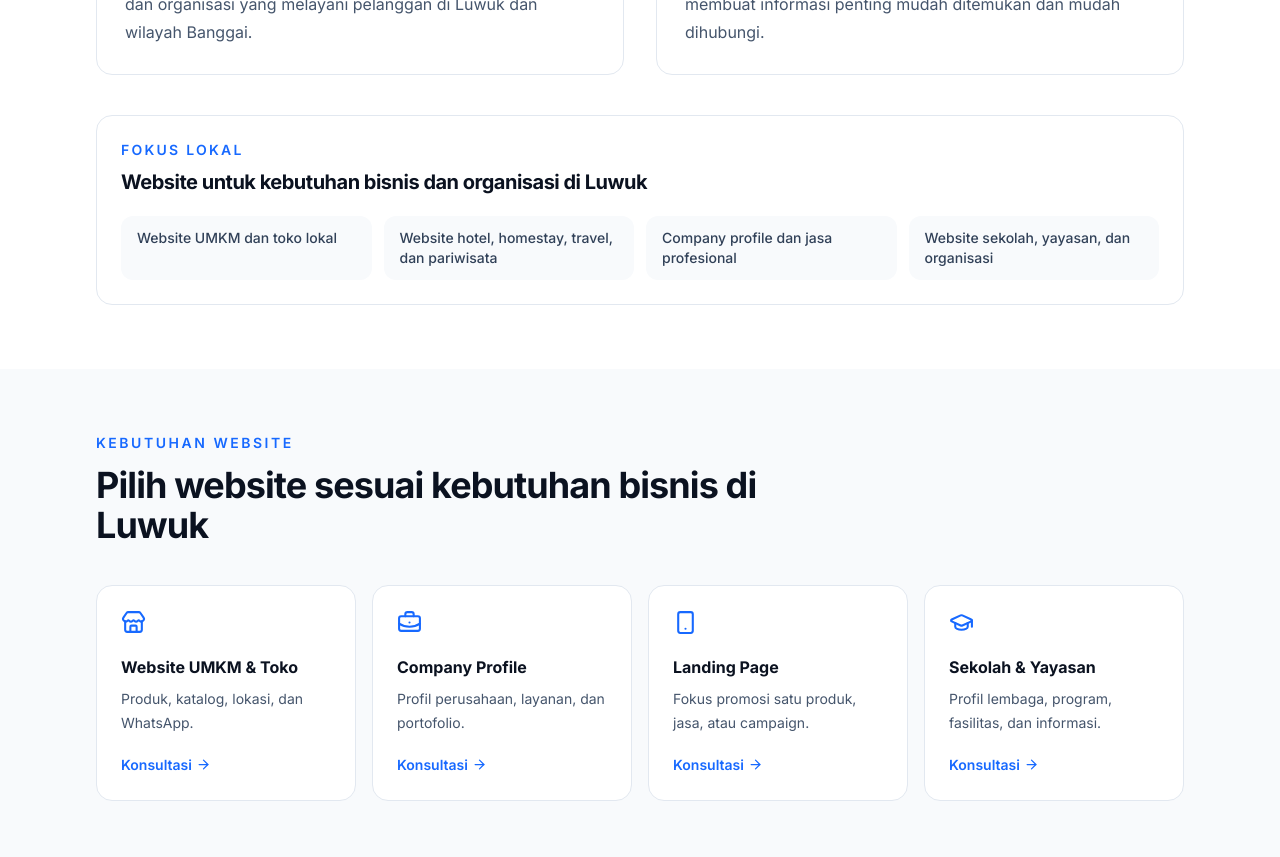
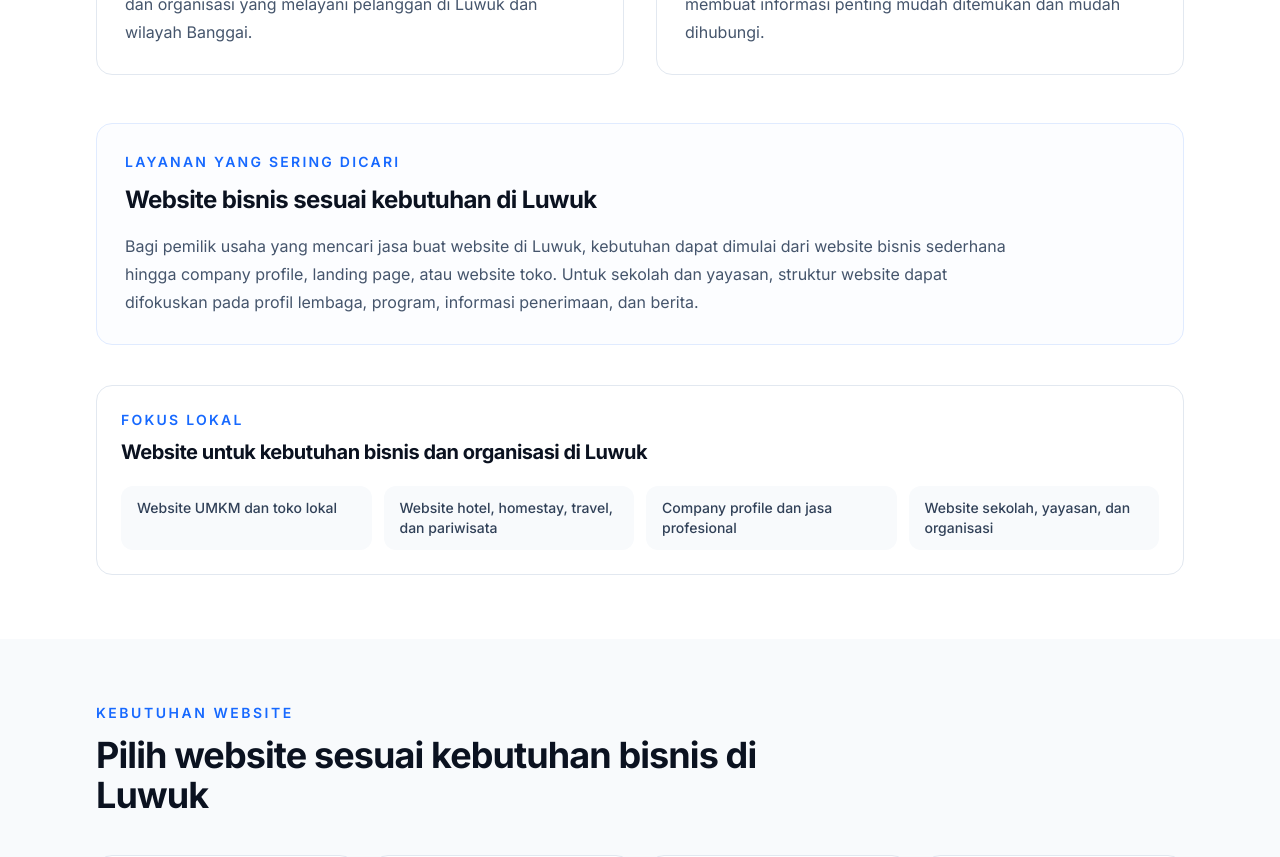
Before and after one commit to barrack3030-wq/NAKAMA-DIGITAL-UPGRADE, a React (Vite) app: page /luwuk/ in a window 1280 px wide. Shown: the part 2160-3017 px from the top of the page. Built offline with nearby package versions, Linux system fonts and the light colour scheme.

Commit message:
seo: expand keyword coverage across pilot city services

```diff
--- a/scripts/generate-city-pages.mjs
+++ b/scripts/generate-city-pages.mjs
@@ -42,6 +42,10 @@ const staticCityContent = (city) => `
       <ul>
         ${city.serviceFocus.map((item) => `<li>${escapeHtml(item)}</li>`).join('')}
       </ul>
+    </section>
+    <section>
+      <h2>Layanan yang sering dicari di ${escapeHtml(city.city)}</h2>
+      <p>${escapeHtml(city.keywordCoverage)}</p>
     </section>
     <section>
       <h2>Layanan website di ${escapeHtml(city.city)}</h2>
--- a/src/data/localSeoCities.json
+++ b/src/data/localSeoCities.json
@@ -22,7 +22,8 @@
     "seoHeading": "Jasa website untuk bisnis Luwuk dan wilayah Banggai",
     "seoParagraph": "Pemilik usaha di Luwuk membutuhkan halaman resmi yang mudah dibagikan ketika calon pelanggan mencari profil bisnis, layanan, lokasi, atau kontak. Website dapat menjadi pusat informasi untuk UMKM, jasa profesional, hotel, travel, dan organisasi yang melayani pelanggan di Luwuk dan wilayah Banggai.",
     "seoSecondHeading": "Jenis website yang dapat dikembangkan di Luwuk",
-    "seoSecondParagraph": "Struktur website dapat disesuaikan dengan tujuan bisnis: katalog dan WhatsApp untuk toko, company profile untuk perusahaan, halaman layanan untuk profesional, atau website informasi untuk sekolah dan yayasan. Fokusnya adalah membuat informasi penting mudah ditemukan dan mudah dihubungi."
+    "seoSecondParagraph": "Struktur website dapat disesuaikan dengan tujuan bisnis: katalog dan WhatsApp untuk toko, company profile untuk perusahaan, halaman layanan untuk profesional, atau website informasi untuk sekolah dan yayasan. Fokusnya adalah membuat informasi penting mudah ditemukan dan mudah dihubungi.",
+    "keywordCoverage": "Bagi pemilik usaha yang mencari jasa buat website di Luwuk, kebutuhan dapat dimulai dari website bisnis sederhana hingga company profile, landing page, atau website toko. Untuk sekolah dan yayasan, struktur website dapat difokuskan pada profil lembaga, program, informasi penerimaan, dan berita."
   },
   {
     "slug": "sintang",
@@ -47,7 +48,8 @@
     "seoHeading": "Jasa website untuk bisnis dan organisasi di Sintang",
     "seoParagraph": "Bisnis di Sintang dapat menggunakan website sebagai pusat informasi resmi yang menjelaskan produk, layanan, alamat, portofolio, dan kontak dalam satu tempat. Pendekatan ini cocok untuk UMKM, toko, kuliner, jasa, sekolah, madrasah, yayasan, perusahaan, dan organisasi di Kabupaten Sintang.",
     "seoSecondHeading": "Website Sintang sesuai kebutuhan, bukan satu format untuk semua",
-    "seoSecondParagraph": "Website toko membutuhkan susunan produk dan tombol WhatsApp yang jelas, sedangkan company profile lebih menekankan profil, layanan, dan portofolio. Untuk sekolah atau yayasan, struktur dapat diarahkan pada program, fasilitas, informasi penerimaan, dan berita."
+    "seoSecondParagraph": "Website toko membutuhkan susunan produk dan tombol WhatsApp yang jelas, sedangkan company profile lebih menekankan profil, layanan, dan portofolio. Untuk sekolah atau yayasan, struktur dapat diarahkan pada program, fasilitas, informasi penerimaan, dan berita.",
+    "keywordCoverage": "Pencarian jasa buat website di Sintang sering berkaitan dengan kebutuhan website bisnis, company profile, toko, sekolah, dan yayasan. Struktur dapat disesuaikan dengan tujuan utama, mulai dari katalog produk dan WhatsApp hingga profil lembaga dan informasi layanan."
   },
   {
     "slug": "surabaya",
@@ -72,6 +74,7 @@
     "seoHeading": "Jasa website untuk bisnis dan perusahaan di Surabaya",
     "seoParagraph": "Surabaya memiliki kebutuhan website yang beragam, mulai dari UMKM dan bisnis kuliner hingga perusahaan, properti, hospitality, jasa profesional, sekolah, dan klinik. Halaman lokal Nakama Digital diarahkan pada pencarian yang mencari jasa pembuatan website sekaligus kebutuhan nyata bisnis setelah calon pelanggan membuka situs.",
     "seoSecondHeading": "Website Surabaya untuk branding, informasi, dan konversi",
-    "seoSecondParagraph": "Website dapat disusun untuk memperjelas layanan, menampilkan portfolio, membangun kredibilitas, dan mengarahkan pengunjung ke WhatsApp. Struktur konten, navigasi, dan tampilan dapat disesuaikan dengan karakter brand dan tujuan bisnis."
+    "seoSecondParagraph": "Website dapat disusun untuk memperjelas layanan, menampilkan portfolio, membangun kredibilitas, dan mengarahkan pengunjung ke WhatsApp. Struktur konten, navigasi, dan tampilan dapat disesuaikan dengan karakter brand dan tujuan bisnis.",
+    "keywordCoverage": "Di Surabaya, kebutuhan pembuatan website mencakup website bisnis, company profile, toko online, landing page, serta website untuk sekolah dan layanan profesional. Setiap proyek dapat diarahkan pada informasi yang jelas, tampilan responsif, dan jalur kontak yang mudah."
   }
 ]
--- a/src/data/localSeoCities.ts
+++ b/src/data/localSeoCities.ts
@@ -18,6 +18,7 @@ export type LocalSeoCity = {
   seoParagraph: string;
   seoSecondHeading: string;
   seoSecondParagraph: string;
+  keywordCoverage: string;
   services: { title: string; description: string; anchor: string }[];
   faqs: { q: string; a: string }[];
 };
@@ -36,6 +37,7 @@ type CityConfig = {
   seoParagraph: string;
   seoSecondHeading: string;
   seoSecondParagraph: string;
+  keywordCoverage: string;
 };
 
 const buildCity = (config: CityConfig): LocalSeoCity => ({
@@ -62,6 +64,7 @@ const buildCity = (config: CityConfig): LocalSeoCity => ({
   seoParagraph: config.seoParagraph,
   seoSecondHeading: config.seoSecondHeading,
   seoSecondParagraph: config.seoSecondParagraph,
+  keywordCoverage: config.keywordCoverage,
   services: [
     { title: 'Website UMKM & Toko', description: 'Produk, katalog, lokasi, dan WhatsApp.', anchor: 'umkm' },
     { title: 'Company Profile', description: 'Profil perusahaan, layanan, dan portofolio.', anchor: 'company-profile' },
--- a/src/pages/CityLanding.tsx
+++ b/src/pages/CityLanding.tsx
@@ -179,6 +179,12 @@ export default function CityLanding() {
             </article>
           </div>
 
+          <div className="mt-12 rounded-2xl border border-brand-100 bg-brand-50/40 p-7">
+            <p className="text-sm font-semibold uppercase tracking-[.16em] text-brand-600">Layanan yang sering dicari</p>
+            <h2 className="mt-3 text-2xl font-bold tracking-tight">Website bisnis sesuai kebutuhan di {city.city}</h2>
+            <p className="mt-4 max-w-4xl leading-7 text-slate-600">{city.keywordCoverage}</p>
+          </div>
+
           <div className="mt-10 rounded-2xl border border-slate-200 bg-white p-6">
             <p className="text-sm font-semibold uppercase tracking-[.16em] text-brand-600">Fokus lokal</p>
             <h3 className="mt-2 text-xl font-bold tracking-tight">Website untuk kebutuhan bisnis dan organisasi di {city.city}</h3>
```
